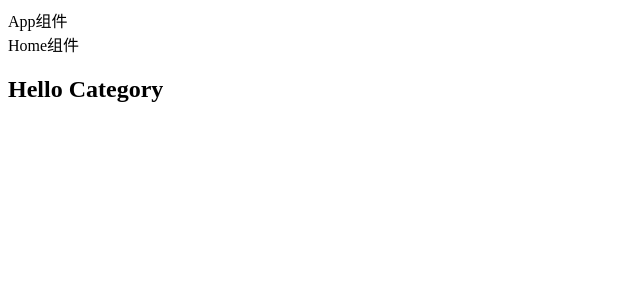
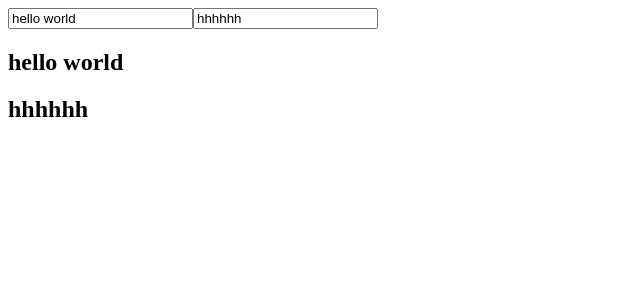
Before and after one commit to chenfenbgin/vue-component, a Vue app: page / in a window 1280 px wide. Shown: the top 300 px of the page, without its empty margins (0-640 px from the left). Built offline with nearby package versions, Linux system fonts and the light colour scheme.

Commit message:
life cycle component multiple v-model use

```diff
--- /dev/null
+++ b/src/15-组件的v-model/App.vue
@@ -0,0 +1,36 @@
+<template>
+  <div id="app">
+    <!-- <input v-model="message" /> -->
+    <!-- <input :value="message" @input="message = $event.target.value" /> -->
+
+    <!-- 在组件上使用v-model， 如果只写 v-model,相当于下面绑定了一个属性和一个事件 -->
+    <!-- <bairen-input2 v-model="message"></bairen-input2> -->
+
+    <!-- 绑定两个v-model -->
+    <bairen-input2 v-model="message" v-model:title="title"></bairen-input2>
+    <h2>{{ message }}</h2>
+    <h2>{{ title }}</h2>
+
+    <!-- 等价于上面的写法👆, 我们需要在BairenInput定义这么一个属性 -->
+    <!-- <bairen-input :modelValue="message" @update:model-value="message = $eventg"></bairen-input> -->
+  </div>
+</template>
+
+<script type="text/javascript">
+import BairenInput2 from "./BairenInput2.vue";
+export default {
+  name: "app",
+  data() {
+    return {
+      message: "hello world",
+      title: "hhhhhh",
+    };
+  },
+  components: {
+    BairenInput2,
+  },
+};
+</script>
+
+<style scoped>
+</style>
--- /dev/null
+++ b/src/15-组件的v-model/BairenInput2.vue
@@ -0,0 +1,42 @@
+<template>
+  <div id="app">
+    <input v-model="value" />
+    <input v-model="chentitle" />
+  </div>
+</template>
+
+<script type="text/javascript">
+export default {
+  name: "BairenInput2",
+  props: {
+    modelValue: String,
+    title: String,
+  },
+  emits: ["update:modelValue", "update:title"],
+  computed: {
+    value: {
+      set(value) {
+        this.$emit("update:modelValue", value);
+      },
+      get() {
+        return this.modelValue;
+      },
+    },
+    chentitle: {
+      set(title) {
+        this.$emit("update:title", title);
+      },
+      get() {
+        return this.title;
+      },
+    },
+  },
+  data() {
+    return {};
+  },
+  components: {},
+};
+</script>
+
+<style scoped>
+</style>
```
Also changed, not shown: src/14-生命周期/App.vue (added, +27 -0 lines), src/14-生命周期/Home.vue (added, +53 -0 lines), src/15-组件的v-model/BairenInput.vue (added, +51 -0 lines), src/main.js (+4 -4 lines).
